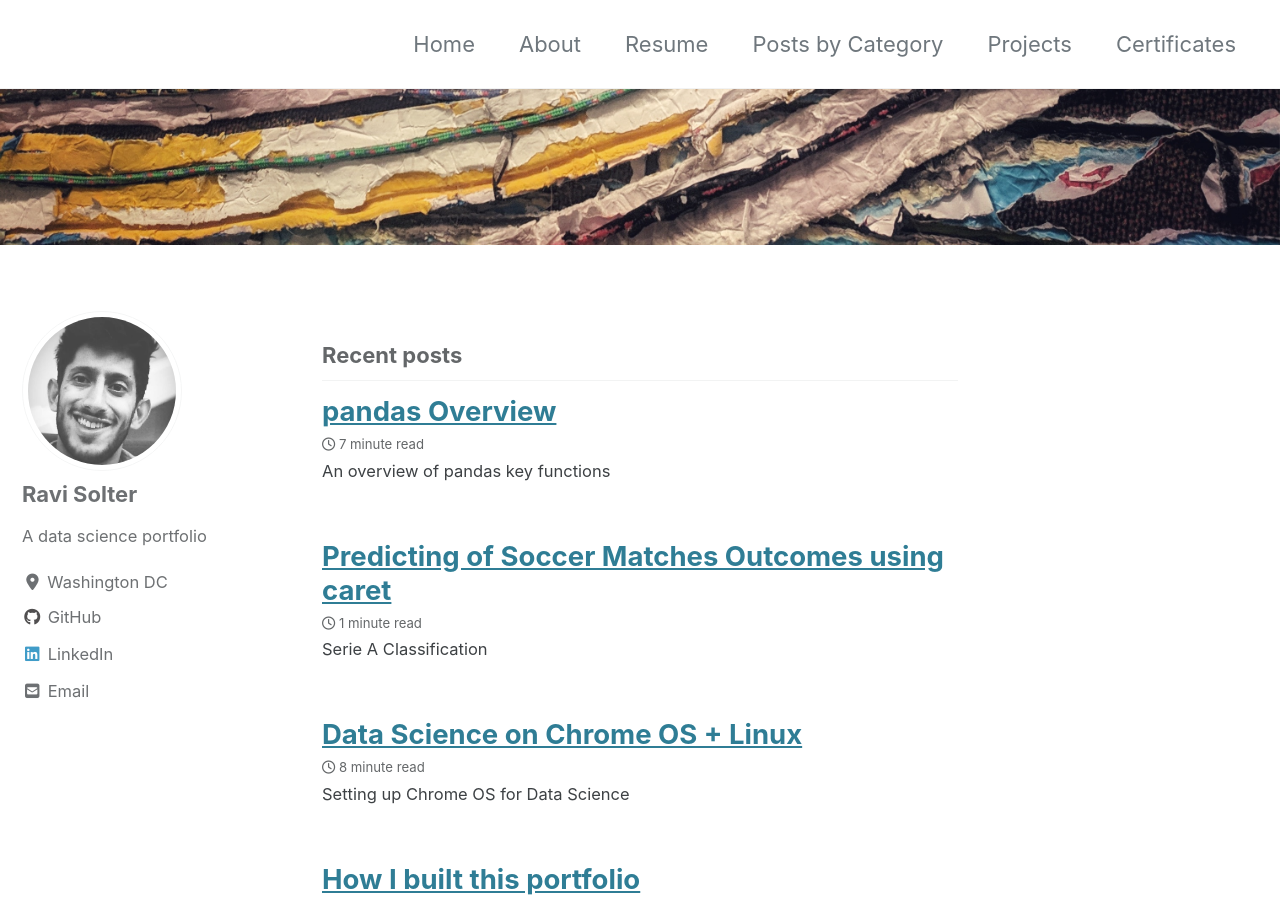
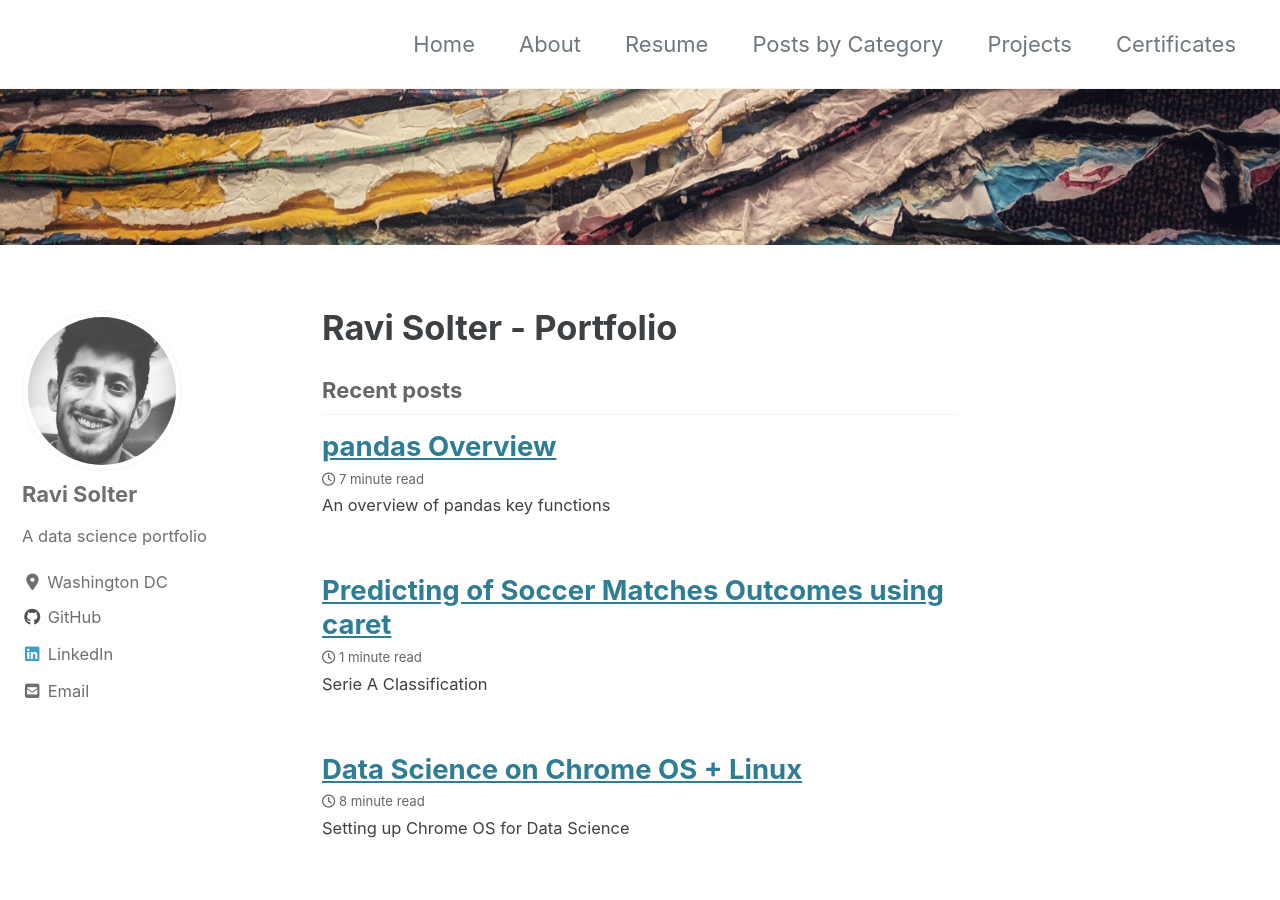
Before and after one commit to rsolter/rsolter.github.io, a Jekyll site: the page built from index.html, in a window 1280 px wide and 900 px high. Built offline with Jekyll 4.4.1, drawn with Linux system fonts in a browser that asks for light colours; cached includes are drawn as plain includes; nearby versions of some CDN libraries; the list of posts is cut into pages by our own code.

Commit message:
adding title to Index.html

```diff
--- a/index.html
+++ b/index.html
@@ -1,4 +1,5 @@
 ---
+title: "Ravi Solter - Portfolio"
 layout: home
 author_profile: true
 paginate: 5
```
